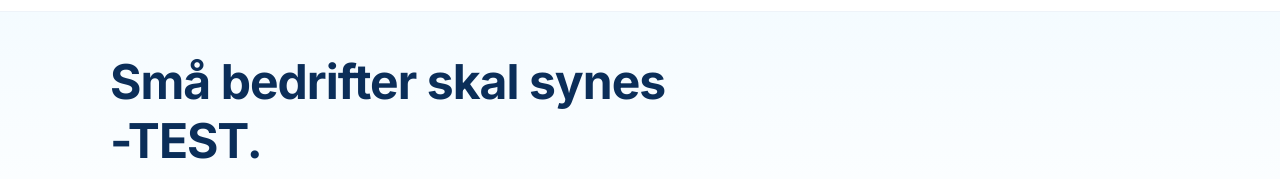
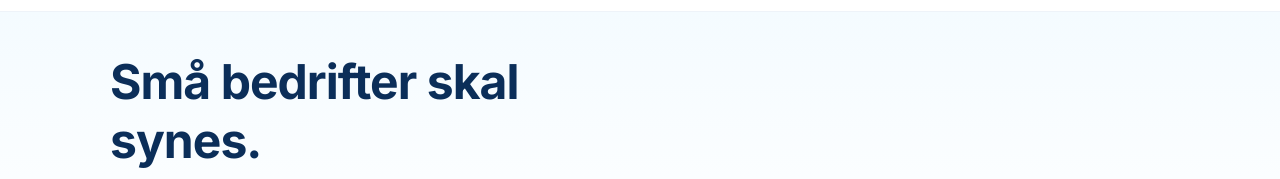
Before and after one commit to gnisten1444/Vardelys-site, a plain HTML site: page index.html in a window 1280 px wide. Shown: the part 53-232 px from the top of the page. Drawn offline with Linux system fonts and the light colour scheme.

Commit message:
Update index.html

```diff
--- a/index.html
+++ b/index.html
@@ -33,7 +33,7 @@
   <section class="hero">
     <div class="container hero__inner">
       <div class="hero__text">
-        <h1>Små bedrifter skal synes -TEST.</h1>
+        <h1>Små bedrifter skal synes.</h1>
         <p class="lead">Vi gir deg <b>lys og retning</b> – med ryddig side, felles uttrykk og små grep som sparer deg tid. Ingen byråprat. Bare ting som virker.</p>
         <div class="hero__cta">
           <a class="btn btn--primary" href="#kontakt">Book en prat (20 min)</a>
```
